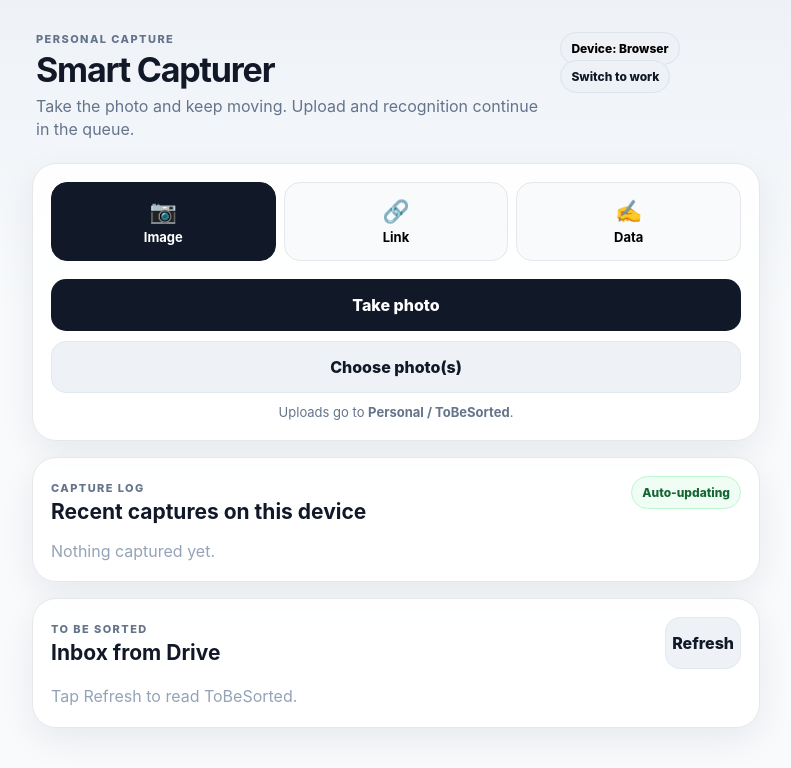
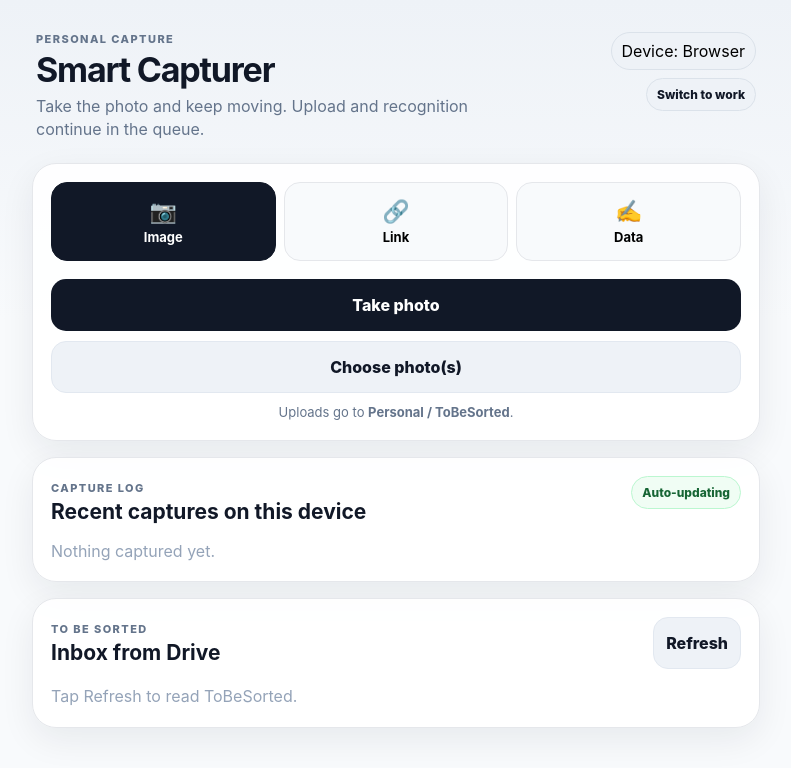
Before and after one commit to snwhunter/smart-capturer, a website: page public/index.html in a window 1280 px wide. Shown: the whole page, without its empty margins (244-1035 px from the left). Drawn offline with Linux system fonts and the light colour scheme.

Commit message:
Style device and inbox controls

```diff
--- a/public/styles.css
+++ b/public/styles.css
@@ -75,3 +75,8 @@ textarea { resize:vertical; }
 #liveCamera { margin-bottom: 16px; }
 #cameraShutter { width: 100%; margin-bottom: 12px; min-height: 56px; }
 #cameraStatus { overflow-wrap: anywhere; }
+
+.header-actions{display:flex;gap:8px;align-items:center;flex-wrap:wrap;justify-content:flex-end}
+.device-button{cursor:pointer;font:inherit}
+.compact-button{width:auto;min-width:0;padding:8px 12px}
+@media(max-width:640px){.header-actions{width:100%;justify-content:flex-start}.device-button,.scope-switch{flex:1 1 auto;text-align:center}}
```
